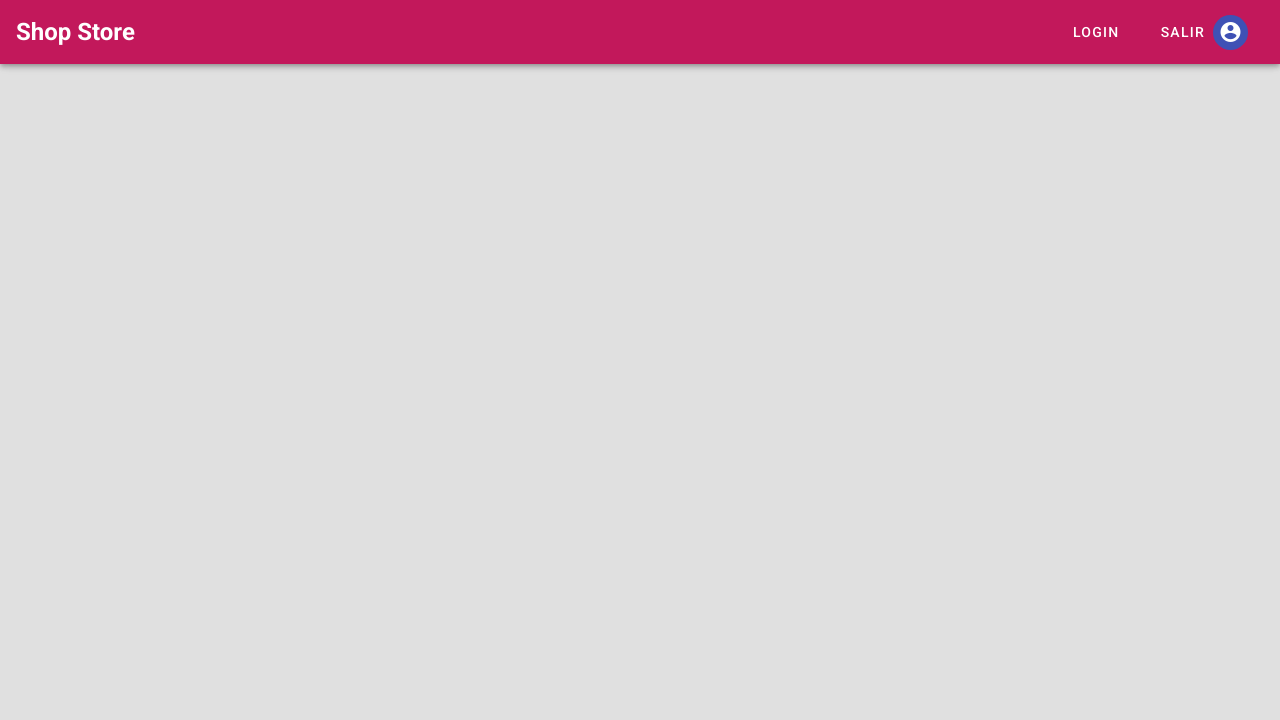
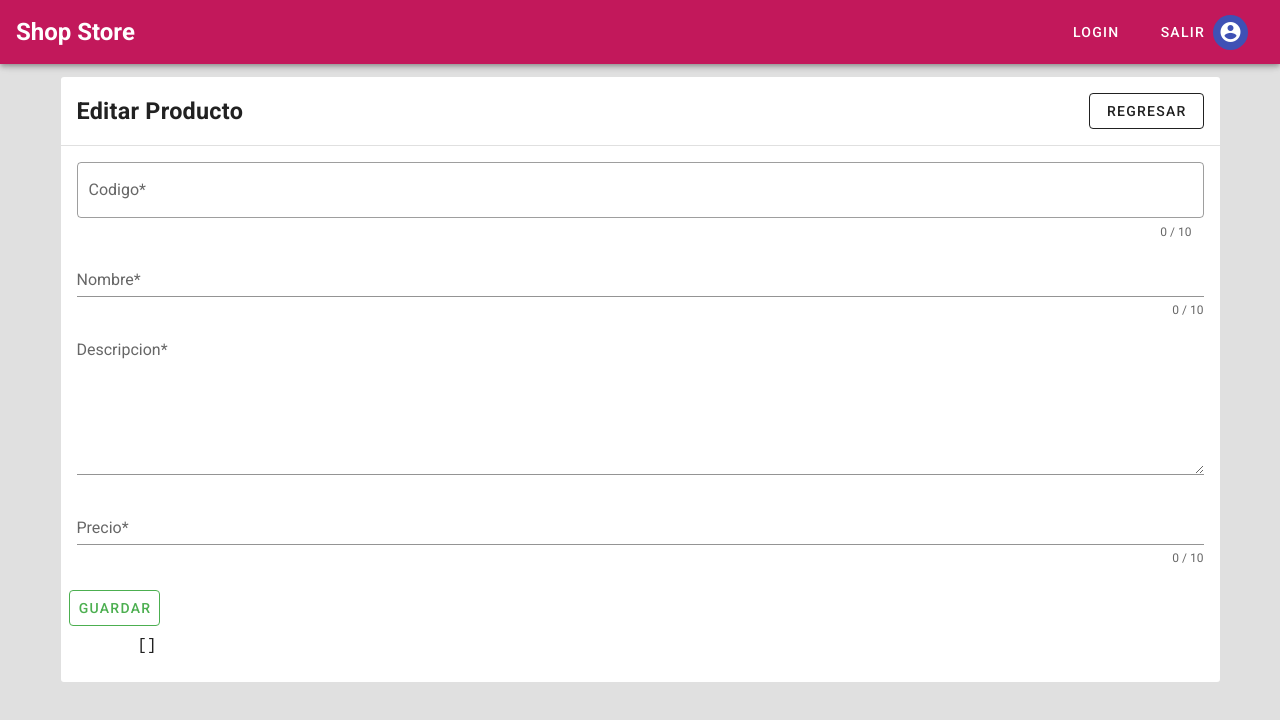
Before and after one commit to JoseCarlos512/CatalogoProductos-Frontend, a Vue app: page /producto/1/edit in a window 1280 px wide. Shown: the top 720 px of the page. Built offline with nearby package versions, Linux system fonts and the light colour scheme; no server answers; what vue-toastr-2 would draw is missing.

Commit message:
add post y put productos

```diff
--- a/src/components/producto.vue
+++ b/src/components/producto.vue
@@ -13,7 +13,7 @@
         </template> -->
 
         <v-img height="150"
-               :src="rowProducto.url_imagen"
+               :src="rowProducto.url_imagen != null && rowProducto.url_imagen.includes('http')?rowProducto.url_imagen:'http://127.0.0.1:8000/imagenes/'+rowProducto.url_imagen"
                @click="dialogImagen = true"
         ></v-img>
 
@@ -76,7 +76,11 @@
             max-width="500px"
             transition="dialog-transition"
         >
-            <subir-imagen @salir="dialogImagen=false"></subir-imagen>
+            <subir-imagen
+            :producto="rowProducto"
+            @salir="dialogImagen=false"
+            @listar="$emit('listar')">
+            </subir-imagen>
         </v-dialog>
 
     </v-card>
@@ -103,7 +107,7 @@ export default {
     },
     methods: {
         openForm() {
-            this.$router.push({name: 'Producto'}); // name: nombre ruta
+            this.$router.push({name: 'Producto-edit', params: {id: this.rowProducto.id}}); // name: nombre ruta
         },
         setLike() {
             const url = this.url + "set_like/" + this.rowProducto.id;
--- a/src/components/subir-imagen.vue
+++ b/src/components/subir-imagen.vue
@@ -3,9 +3,10 @@
         <form
         action="post"
         id="formImagen"
-        enctype="multipart/form-data">
+        enctype="multipart/form-data"
+        @submit.prevent="save()">
             <v-card-title>
-                <h3>Cargar imagen del producto: </h3>
+                <h3>Cargar imagen del producto: {{producto.codigo}}</h3>
                 <v-spacer/>
                 <v-btn icon @click="$emit('salir')">
                     <v-icon>mdi-close</v-icon>
@@ -16,6 +17,7 @@
 
             <v-card-text>
                 <v-file-input
+                        v-model="file"
                         type="file"
                         label="File input"
                         dense
@@ -38,9 +40,44 @@
 </template>
 
 <script>
+import axios from 'axios';
+import { mapState } from 'vuex'
+
 export default {
-    name: "subir-imagen"
+    name: "subir-imagen",
+    props: ["producto"],
+    data() {
+        return {
+            loading: false,
+            file: null
+        }
+    },
+    computed: {
+        ...mapState(['url'])
+    },
+    methods: {
+        save() {
+            //console.log("Imagen-name: " + this.field.name);
+            const url = this.url + "set_imagen/" + this.producto.id;
+            let data = new FormData();
+            data.append('imagen', this.file);
+            data.append('_method', 'PUT');
 
+            this.loading = true;
+            axios.post(url, data  )
+            .then(response => {
+                if (response.data.res == true) {
+                    this.$toastr.success(response.data.message);
+                    this.$emit('listar');
+                    this.$emit('salir');
+                } else {
+                    this.$toastr.error(response.data.message);
+                }
+                this.loading = false;
+            })
+
+        }
+    },
 }
 </script>
 
--- a/src/router/index.js
+++ b/src/router/index.js
@@ -26,6 +26,13 @@ const routes = [
     component: function () {
       return import('../views/producto-form.vue')
     }
+  },
+  {
+    path: '/producto/:id/edit',
+    name: 'Producto-edit',
+    component: function () {
+      return import('../views/producto-form.vue')
+    }
   }
 ]
 
--- a/src/views/producto-form.vue
+++ b/src/views/producto-form.vue
@@ -1,8 +1,12 @@
 <template>
   <v-card outlined>
-
+    <v-form
+      lazy-validation
+      @submit.prevent="save()"
+      v-model="valido"
+      ref="form">
       <v-card-title>
-      <h3>Nuevo-Editar Producto</h3>
+        <h3>{{accion}} Producto</h3>
         <v-spacer/>
         <v-btn outlined @click="$router.back()">
             regresar
@@ -12,38 +16,59 @@
       <v-divider/>
 
       <v-card-text>
-        <v-form lazy-validation>
+
             <v-text-field
             :counter="10"
             label="Codigo*"
+            v-model="producto.codigo"
             type="number"
+            :rules="[
+              (v) => !!v || 'Codigo es requerido',
+              v => (v && v.length >= 3 && v.length <=5) || 'Codigo debe tener entre 3 y 5 digistos'
+            ]"
             required
             outlined
           ></v-text-field>
           <v-text-field
             :counter="10"
             label="Nombre*"
+            v-model="producto.nombre"
+            :rules="[
+              (v) => !!v || 'Nombre es requerido',
+            ]"
             required
           ></v-text-field>
           <v-textarea
             label="Descripcion*"
+            v-model="producto.descripcion"
+            :rules="[
+              (v) => !!v || 'Descripcion es requerido',
+            ]"
             required
           ></v-textarea>
           <v-text-field
             :counter="10"
             label="Precio*"
+            v-model="producto.precio"
             type="number"
+            :rules="[
+              (v) => !!v || 'Precio es requerido',
+            ]"
             required
           ></v-text-field>
-        </v-form>
+
       </v-card-text>
 
       <v-card-actions>
-      <v-btn color="green" outlined>
+        <v-btn color="green" type="submit" :loading="loading" outlined>
             Guardar
         </v-btn>
       </v-card-actions>
 
+      <pre>
+        {{errores}}
+      </pre>
+    </v-form>
   </v-card>
 </template>
 
@@ -51,26 +76,81 @@
 <!-- Aqui va todo el codigo -->
 <!-- java script o vuejs    -->
 <script>
+import axios from 'axios';
+import { mapState } from 'vuex';
+
 export default {
   name: "producto-form",
   data() {
     // Declaracion de variables locales
     return {
-      nombre: ""
+      nombre: "",
+      id: null,
+      valido: false,
+      accion: "",
+      producto: {
+        user: {}
+      },
+      errores: [],
+      loading: false
     }
   },
   computed: {
     // Cambiar el estado o valor de las variables en tiempo de ejecucion.
     // operaciones de variable
+    ...mapState(['url'])
   },
   created() {
     // Se ejecuta antes de dibujar el (DOM  de la pagina = la pagina)
+    this.id = this.$route.params.id;
+    if (this.id != null) {
+      this.accion = "Editar";
+    } else {
+      this.accion = "Nuevo";
+    }
+  },
+  methods: {
+    getOneRowProducto() {
+      const url = this.url + 'productos/' + this.id;
+      axios.get(url)
+      .then(response => {
+        this.producto = response.data;
+      })
+    },
+    save() {
+      if (!this.$refs.form.validate())
+        return;
+
+      let url = "";
+      if (this.id != null)
+        url = this.url + 'productos/' + this.id;
+      else
+        url = this.url + 'productos';
+
+      this.loading = true;
+      axios({
+        method: this.id != null ? 'PUT': 'POST',
+        url: url,
+        data: this.producto
+      }).then(response => {
+        if (response.data.res == true) {
+            this.$toastr.success(response.data.message, 'Mensaje');
+        } else {
+            this.$toastr.error(response.data.message, 'Mensaje');
+        }
+      }).catch(e => {
+        this.errores = e.response.data.errors;
+        this.$toastr.error(e.response.data.message, 'Mensaje');
+      }).finally(() => {
+        this.loading = false;
+      })
+    }
   },
   mounted() {
     // Se ejecuta despues de dibujar el (DOM  de la pagina = la pagina)
-  },
-  methods: {
-
+    if (this.id != null) {
+      this.getOneRowProducto()
+    }
   },
 }
 </script>
```
Lines whose indentation alone changed are shown as unchanged.
